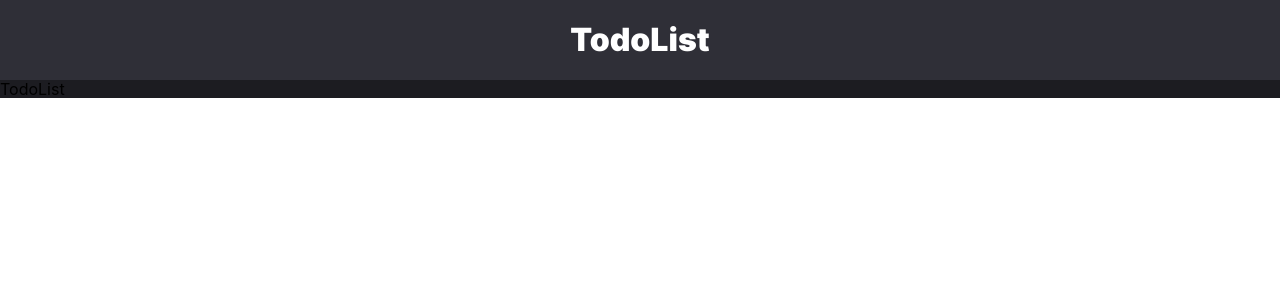
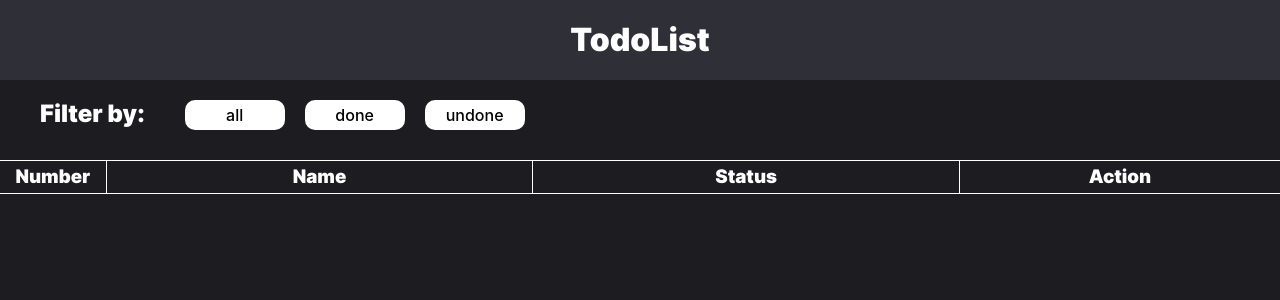
Before and after one commit to Lokrand/todo-list, a React (Create React App) app: page /todos in a window 1280 px wide. Shown: the top 300 px of the page. Built offline with nearby package versions, Linux system fonts and the light colour scheme.

Commit message:
some styles

```diff
--- a/src/components/Header/Header.jsx
+++ b/src/components/Header/Header.jsx
@@ -3,7 +3,7 @@ import styles from './Header.module.scss';
 
 export const Header = () => {
   return (
-    <section>
+    <section className={styles.header}>
       <h1>TodoList</h1>
     </section>
   )
--- a/src/components/Header/Header.module.scss
+++ b/src/components/Header/Header.module.scss
@@ -1,4 +1,4 @@
-section {
+.header {
   height: 80px;
   width: 100vw;
   background-color: #2f2f37;
--- a/src/components/Login/Login.jsx
+++ b/src/components/Login/Login.jsx
@@ -1,5 +1,6 @@
 import React, { useState, useEffect } from "react";
 import styles from "./Login.module.scss";
+import { NavLink } from "react-router-dom";
 
 export const Login = () => {
   const [emailValue, setEmailValue] = useState("");
@@ -46,7 +47,7 @@ export const Login = () => {
           />
         </div>
         {buttonActive ? (
-          <button className={styles.login__button} onClick={login}>Login</button>
+          <NavLink to='/todos' className={styles.login__button} onClick={login}>Login</NavLink>
 
           ) : (
             <button className={`${styles.login__button} ${styles.login__button_disabled}`} disabled>Login</button>
--- a/src/components/Login/Login.module.scss
+++ b/src/components/Login/Login.module.scss
@@ -28,10 +28,15 @@
   align-items: center;
   justify-content: center;
   row-gap: 50px;
+  padding-bottom: 200px;
   }
   &__button {
     background-color: blue;
     border: none;
+    display: flex;
+    align-items: center;
+    justify-content: center;
+    text-decoration: none;
     border-radius: 20px;
     width: 150px;
     height: 50px;
--- a/src/components/TodoList/TodoList.jsx
+++ b/src/components/TodoList/TodoList.jsx
@@ -1,8 +1,35 @@
-import React from 'react';
-import styles from './TodoList.module.scss';
+import React from "react";
+import styles from "./TodoList.module.scss";
 
 export const TodoList = () => {
+
   return (
-    <div>TodoList</div>
-  )
-}
+    <section className={styles.todos}>
+      <div className={styles.todos__filter}>
+        <h2>Filter by:</h2>
+        <div className={styles.todos__buttons}>
+          <button className={styles.todos__button}>all</button>
+          <button className={styles.todos__button}>done</button>
+          <button className={styles.todos__button}>undone</button>
+        </div>
+      </div>
+      <div className={styles.todos__columns}>
+        <div className={styles.todos__number}>
+          <h3>Number</h3>
+        </div>
+        <div className={styles.todos__name}>
+          <h3>Name</h3>
+        </div>
+        <div className={styles.todos__status}>
+          <h3>Status</h3>
+        </div>
+        <div className={styles.todos__action}>
+          <h3>Action</h3>
+        </div>
+      </div>
+      <div>
+
+      </div>
+    </section>
+  );
+};
--- a/src/components/TodoList/TodoList.module.scss
+++ b/src/components/TodoList/TodoList.module.scss
@@ -0,0 +1,55 @@
+.todos {
+  width: 100vw;
+  height: calc(100vh - 100px);
+  background-color: #1c1c21;
+  padding-top: 20px;
+  // padding: 0 20px;
+  &__columns {
+    display: grid;
+    grid-template-columns: 1fr 4fr 4fr 3fr;
+    justify-content: center;
+    text-align: center;
+    align-items: center;
+    border-top: 1px solid #fff;
+    border-bottom: 1px solid #fff;
+    // flex-direction: row;
+  }
+  &__filter {
+    display: flex;
+    flex-direction: row;
+    column-gap: 40px;
+    margin-left: 40px;
+    margin-bottom: 30px;
+  }
+  &__buttons {
+    display: flex;
+    flex-direction: row;
+    column-gap: 20px;
+  }
+  &__button {
+    width: 100px;
+    height: 30px;
+    font-weight: 500;
+    font-size: 16px;
+    background-color: #fff;
+    border: none;
+    border-radius: 10px;
+    transition: opacity .2s linear;
+    &:hover {
+      opacity: .6;
+      cursor: pointer;
+    }
+  }
+  &__number {
+    padding: 5px 0;
+    border-right: 1px solid #fff;
+  }
+  &__name {
+    padding: 5px 0;
+    border-right: 1px solid #fff;
+  }
+  &__status {
+    padding: 5px 0;
+    border-right: 1px solid #fff;
+  }
+}
```
Also changed, not shown: src/components/TodoItem/TodoItem.jsx (+18 -0 lines), src/utils/constants.js (added, +32 -0 lines).
